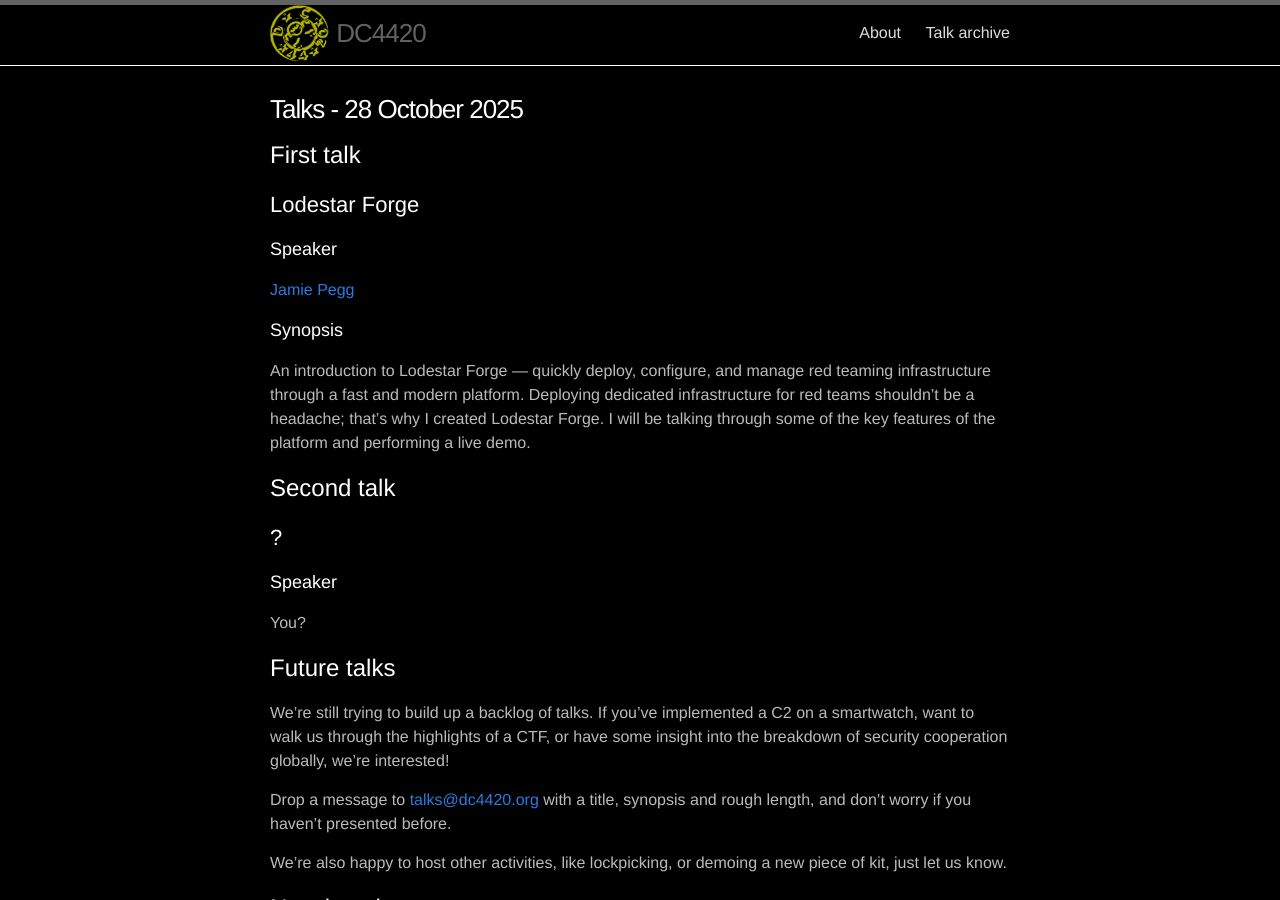
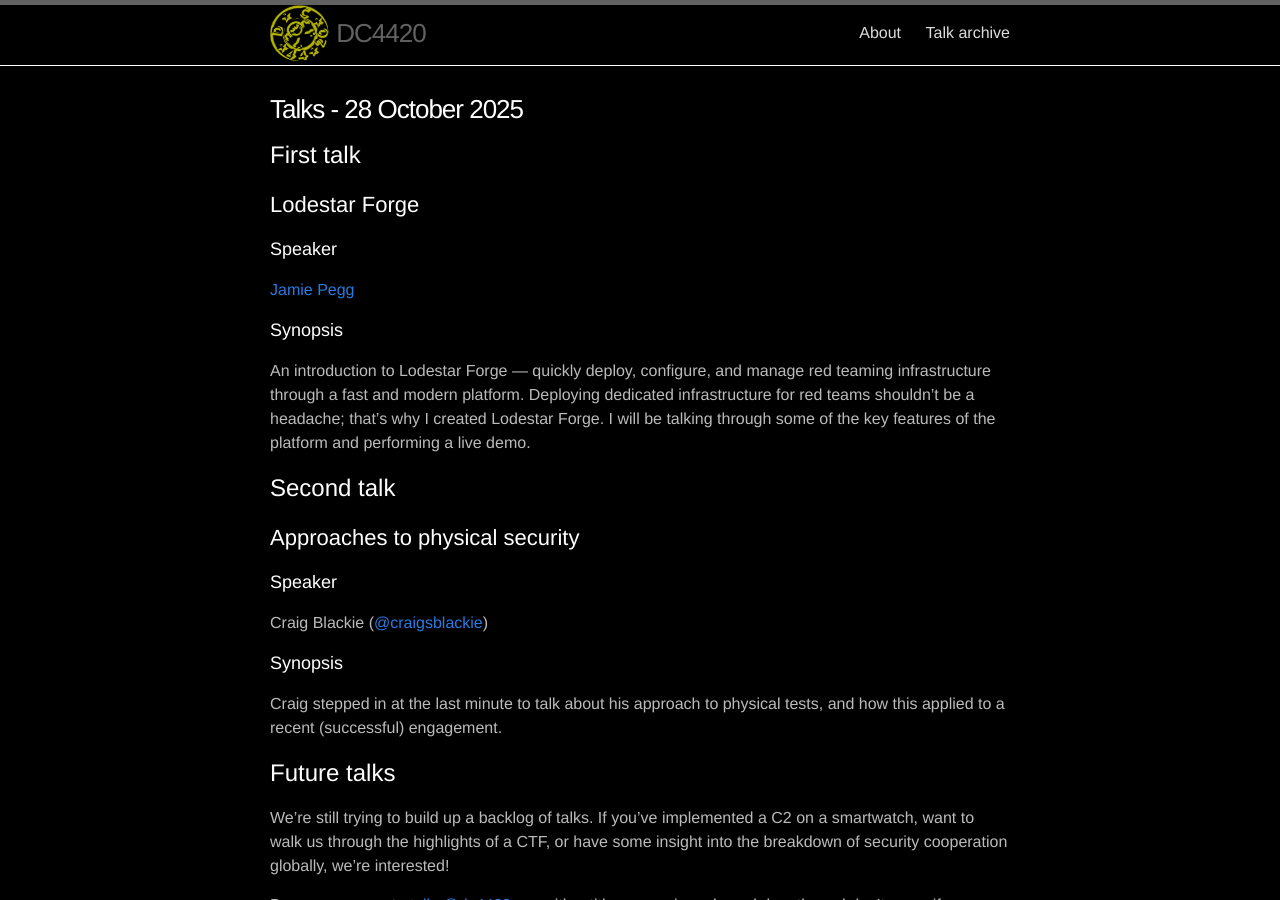
Before and after one commit to dc4420/website, a Jekyll site: the page built from _posts/2025-10-28-talks.markdown, in a window 1280 px wide and 900 px high. Built offline with Jekyll 4.4.1, drawn with Linux system fonts in a browser that asks for light colours; nearby versions of some CDN libraries.

Commit message:
Add second talk

```diff
--- a/_posts/2025-10-28-talks.markdown
+++ b/_posts/2025-10-28-talks.markdown
@@ -20,11 +20,17 @@
 
 # Second talk
 
-## ?
+## Approaches to physical security
 
 ### Speaker
 
-You?
+Craig Blackie ([@craigsblackie](https://twitter.com/craigsblackie))
+
+### Synopsis
+
+Craig stepped in at the last minute to talk about his approach to physical tests, and how this applied to
+a recent (successful) engagement.
+
 
 # Future talks
 
```
